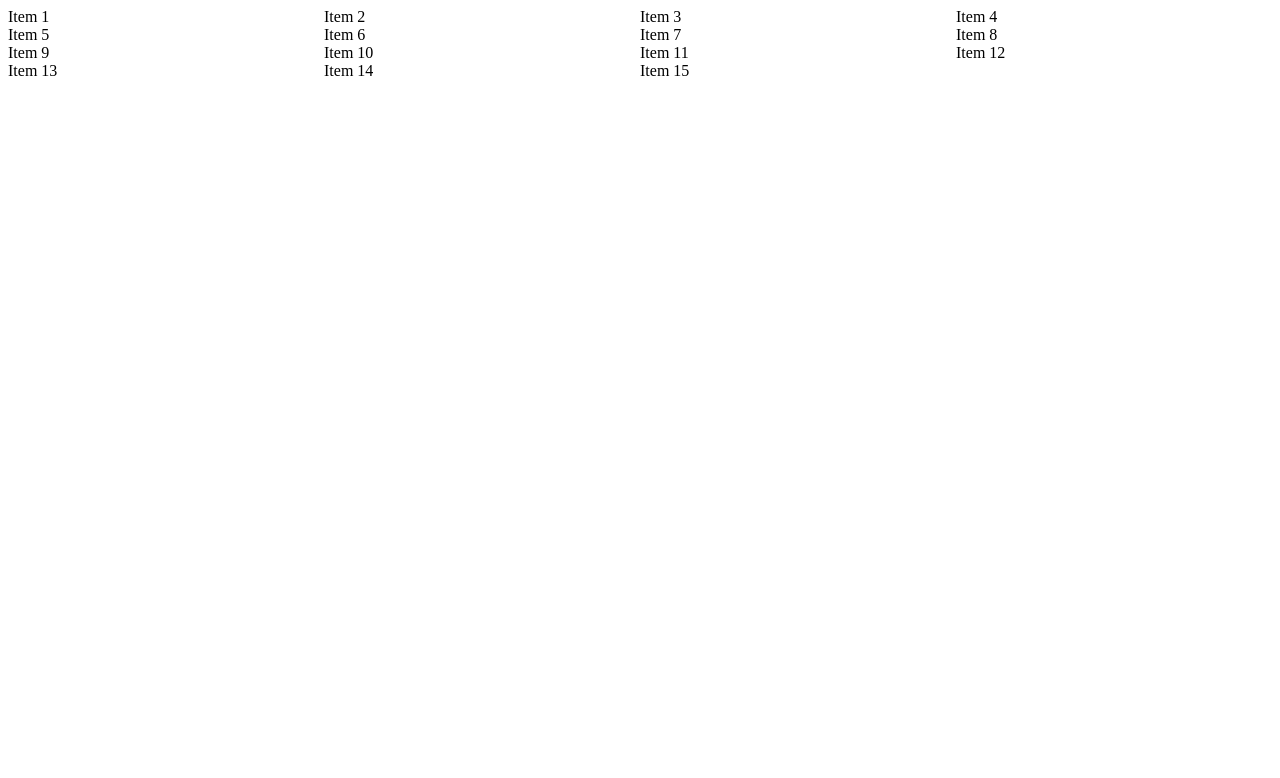
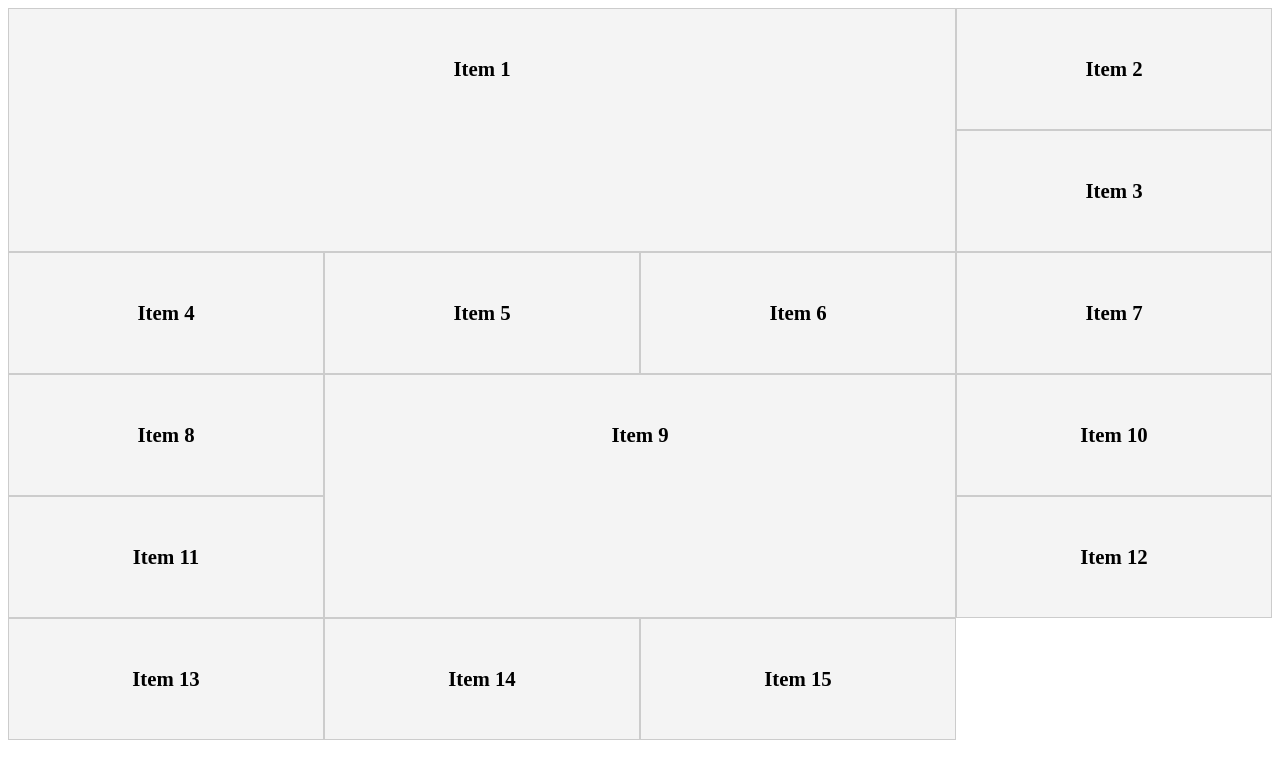
Before and after one commit to ing-arriola/cssGrid, a plain HTML site: page gridSpanning.html in a window 1280 px wide. Drawn offline with Linux system fonts and the light colour scheme.

Commit message:
Added spanning examples with first and random element

```diff
--- a/gridSpanning.html
+++ b/gridSpanning.html
@@ -8,6 +8,30 @@
         .grid{
             display: grid;
             grid-template-columns: repeat(4,1fr);
+        }
+        .item{
+            padding: 3rem;
+            border: #ccc 1px solid;
+            background: #f4f4f4;
+            font-size: 1.3rem;
+            font-weight: bold;
+            text-align: center;
+        }
+
+        .item:first-child{
+            /* Long way to expand an item on a grid */
+            /* grid-column-start: 1;
+            grid-column-end: 4;
+            grid-row-start: 1;
+            grid-row-end: 3; */
+            /* shorter way */
+            grid-column: 1 / span 3;
+            grid-row: 1/ span 2;
+        }
+
+        .item:nth-child(9){
+            grid-column: 2 / span 2;
+            grid-row: 4/ span 2;
         }
     </style>
 </head>
```
